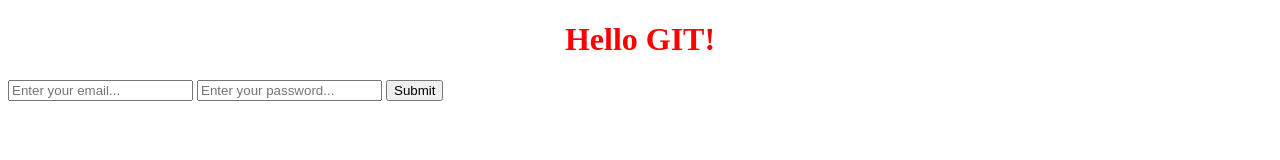
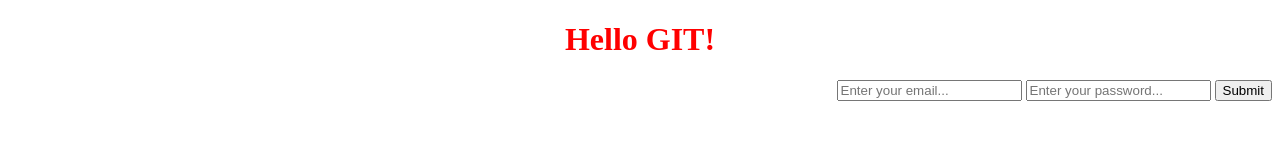
Before and after one commit to irycka/ir-training-1, a plain HTML site: page index.html in a window 1280 px wide. Drawn offline with Linux system fonts and the light colour scheme.

Commit message:
Changed copy of the web

```diff
--- a/index.html
+++ b/index.html
@@ -4,7 +4,7 @@
 <head>
     <meta charset="UTF-8">
     <meta name="viewport" content="width=device-width, initial-scale=1.0">
-    <title>Document</title>
+    <title>Welcome to Git</title>
     <link rel="stylesheet" href="style.css" />
 </head>
 
--- a/style.css
+++ b/style.css
@@ -2,3 +2,7 @@ h1 {
   text-align: center;
   color: red;
 }
+
+form {
+  text-align: end;
+}
```
